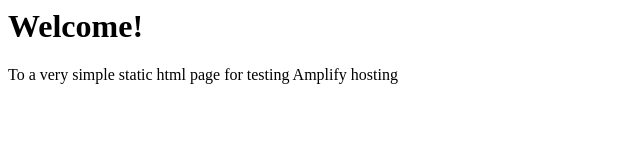
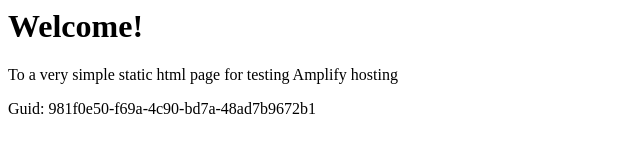
Before and after one commit to aws-aemilia-syd/Github-PR-Commit-Integration-Test-DoNotTouch-GitH-MJCD6L4M-v1-prod-ap-southeast-2, a website: page src/index.html in a window 1280 px wide. Shown: the whole page, without its empty margins (0-640 px from the left). Drawn offline with Linux system fonts and the light colour scheme.

Commit message:
commit from integ tests

```diff
--- a/src/index.html
+++ b/src/index.html
@@ -1,3 +1,5 @@
+
+
 <html lang="en">
 
 <head>
@@ -10,6 +12,6 @@
 <body>
     <h1>Welcome!</h1>
     <p>To a very simple static html page for testing Amplify hosting</p>
-</body>
+    <p>Guid: 981f0e50-f69a-4c90-bd7a-48ad7b9672b1</p></body>
 
 </html>
```
